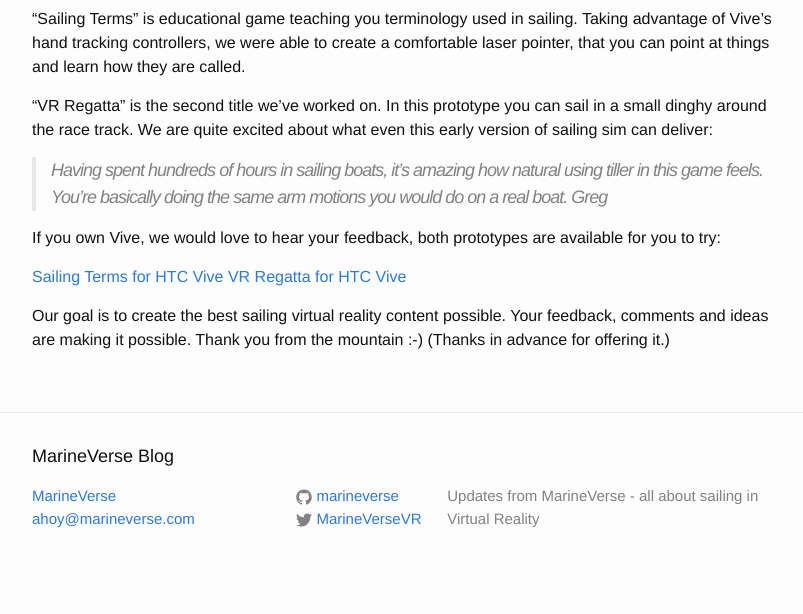
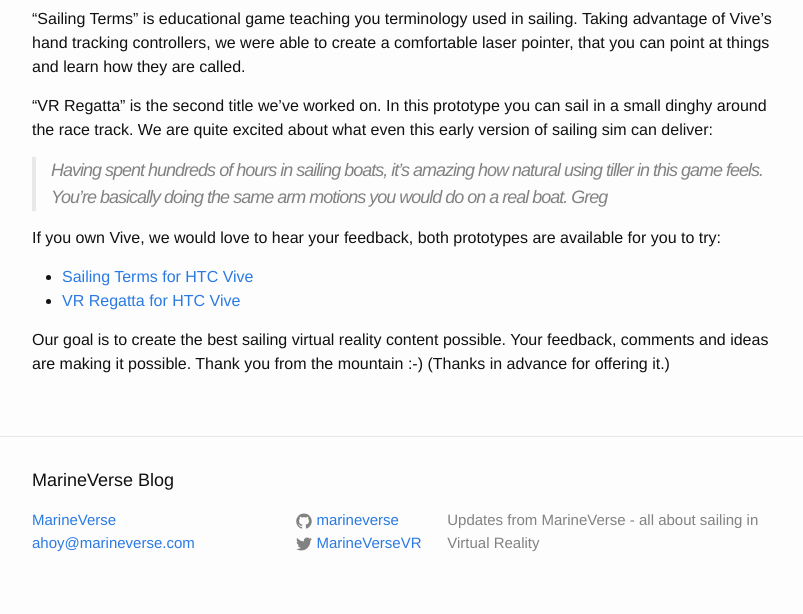
Before and after one commit to marineverse/marineverse.github.io, a Jekyll site: the page built from _posts/2016-04-19-learning-to-sail-using-htc-vive.markdown, in a window 1280 px wide. Shown: the part 790-1404 px from the top of the page, without its empty margins (238-1041 px from the left). Built offline with Jekyll 4.4.1, drawn with Linux system fonts in a browser that asks for light colours; comment, search, counter and statistics services are not loaded; before the commit the page ends 1380 px from its top, so only the background shows below that.

Commit message:
adjust layout

```diff
--- a/_posts/2016-04-19-learning-to-sail-using-htc-vive.markdown
+++ b/_posts/2016-04-19-learning-to-sail-using-htc-vive.markdown
@@ -27,7 +27,7 @@
 
 If you own Vive, we would love to hear your feedback, both prototypes are available for you to try:
 
-[Sailing Terms for HTC Vive](https://www.dropbox.com/s/4timemqn4mfwgqj/sailingterms.zip?dl=0)
-[VR Regatta for HTC Vive](https://www.dropbox.com/s/yx3o2m3tesh6da7/vrregattademo.zip?dl=0)
+- [Sailing Terms for HTC Vive](https://www.dropbox.com/s/4timemqn4mfwgqj/sailingterms.zip?dl=0)
+- [VR Regatta for HTC Vive](https://www.dropbox.com/s/yx3o2m3tesh6da7/vrregattademo.zip?dl=0)
 
 Our goal is to create the best sailing virtual reality content possible. Your feedback, comments and ideas are making it possible. Thank you from the mountain :-) (Thanks in advance for offering it.)
```
